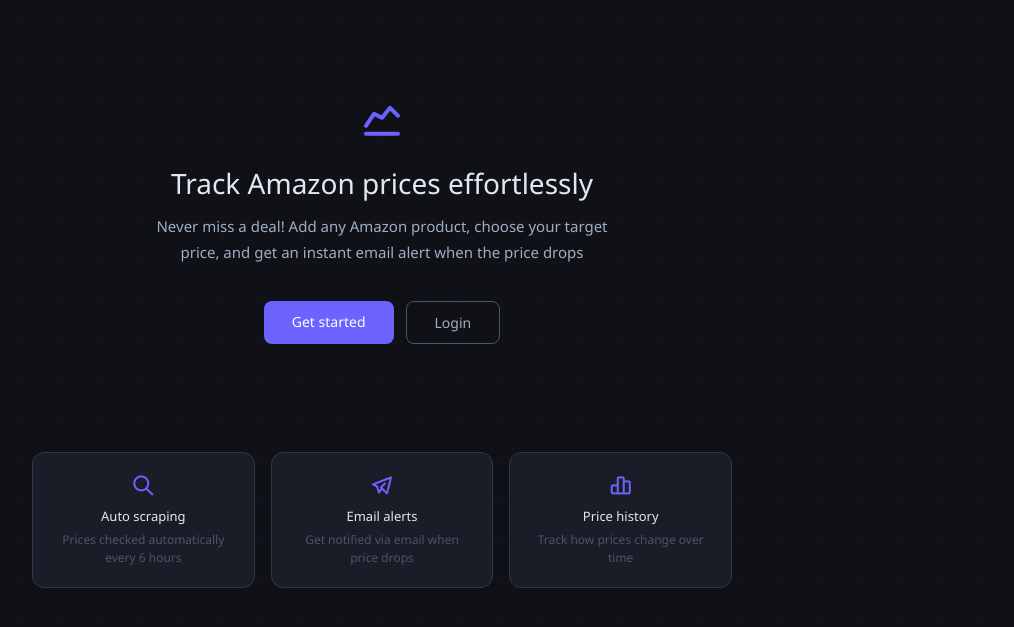
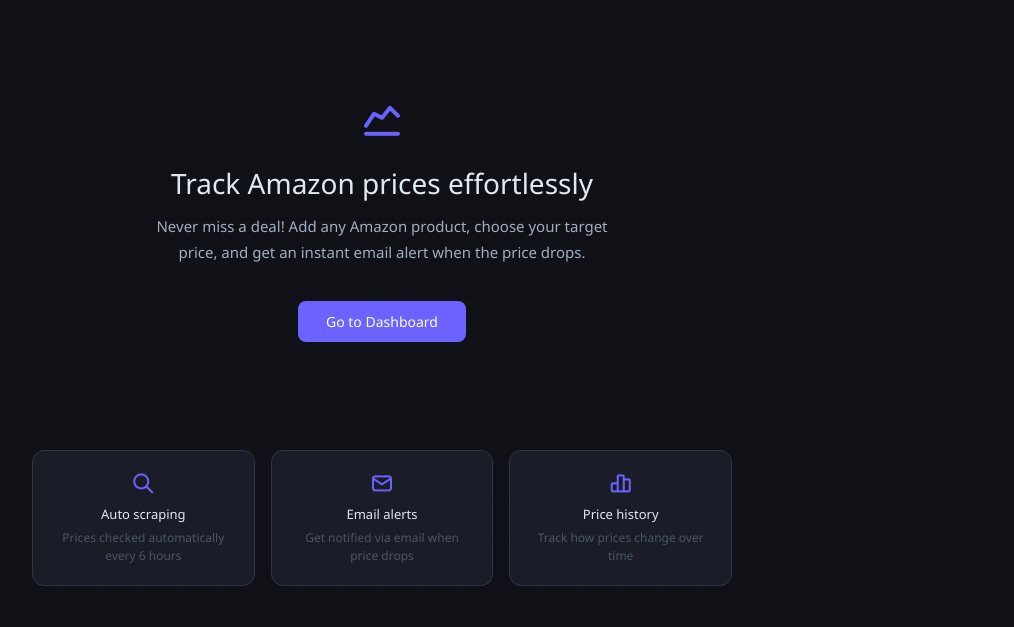
Before and after one commit to govind-krishnan-j/amazon-price-tracker, a Flask app: page / in a window 1280 px wide. Shown: the part 58-685 px from the top of the page, without its empty margins (258-1272 px from the left). Run offline with Flask 3, Linux system fonts and the light colour scheme; the visitor is signed in with stand-in values (Sample User, id 1).

Commit message:
fixed the homepage UI with dashboard button if already logged in

```diff
--- a/templates/index.html
+++ b/templates/index.html
@@ -3,10 +3,15 @@
 <div class="hero">
     <i class="ti ti-chart-line" style="font-size:48px;color:#6c63ff;display:block;margin-bottom:20px"></i>
     <h1 class="hero-title">Track Amazon prices effortlessly</h1>
-    <p class="hero-sub">Never miss a deal! Add any Amazon product, choose your target price, and get an instant email alert when the price drops</p>
+    <p class="hero-sub">Never miss a deal! Add any Amazon product, choose your target price, and get an instant email alert when the price drops.</p>
+
     <div style="display:flex;gap:12px;justify-content:center">
-        <a href="{{ url_for('register') }}" class="btn-purple" style="text-decoration:none;padding:11px 28px">Get started</a>
-        <a href="{{ url_for('login') }}" style="background:transparent;border:0.5px solid #4a5568;border-radius:8px;padding:11px 28px;color:#a0aec0;font-size:14px;text-decoration:none;transition:all 0.2s">Login</a>
+        {% if current_user.is_authenticated %}
+            <a href="{{ url_for('dashboard') }}" class="btn-purple" style="text-decoration:none;padding:11px 28px">Go to Dashboard</a>
+        {% else %}
+            <a href="{{ url_for('register') }}" class="btn-purple" style="text-decoration:none;padding:11px 28px">Get started</a>
+            <a href="{{ url_for('login') }}" style="background:transparent;border:0.5px solid #4a5568;border-radius:8px;padding:11px 28px;color:#a0aec0;font-size:14px;text-decoration:none">Login</a>
+        {% endif %}
     </div>
 </div>
 
@@ -17,7 +22,7 @@
         <div class="feature-desc">Prices checked automatically every 6 hours</div>
     </div>
     <div class="feature-card">
-        <i class="ti ti-brand-telegram" style="font-size:24px;color:#6c63ff;display:block;margin-bottom:10px"></i>
+        <i class="ti ti-mail" style="font-size:24px;color:#6c63ff;display:block;margin-bottom:10px"></i>
         <div class="feature-title">Email alerts</div>
         <div class="feature-desc">Get notified via email when price drops</div>
     </div>
```
